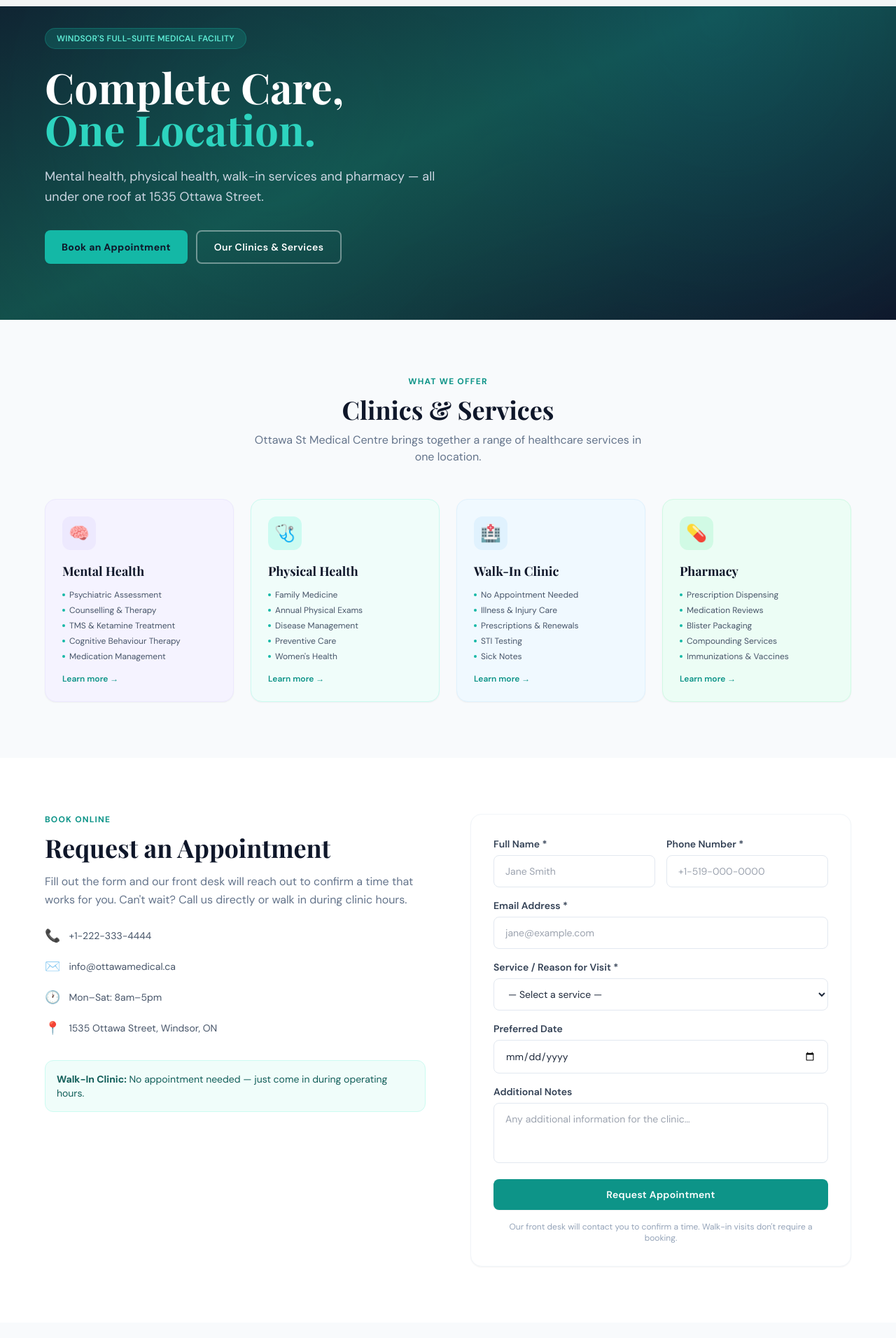
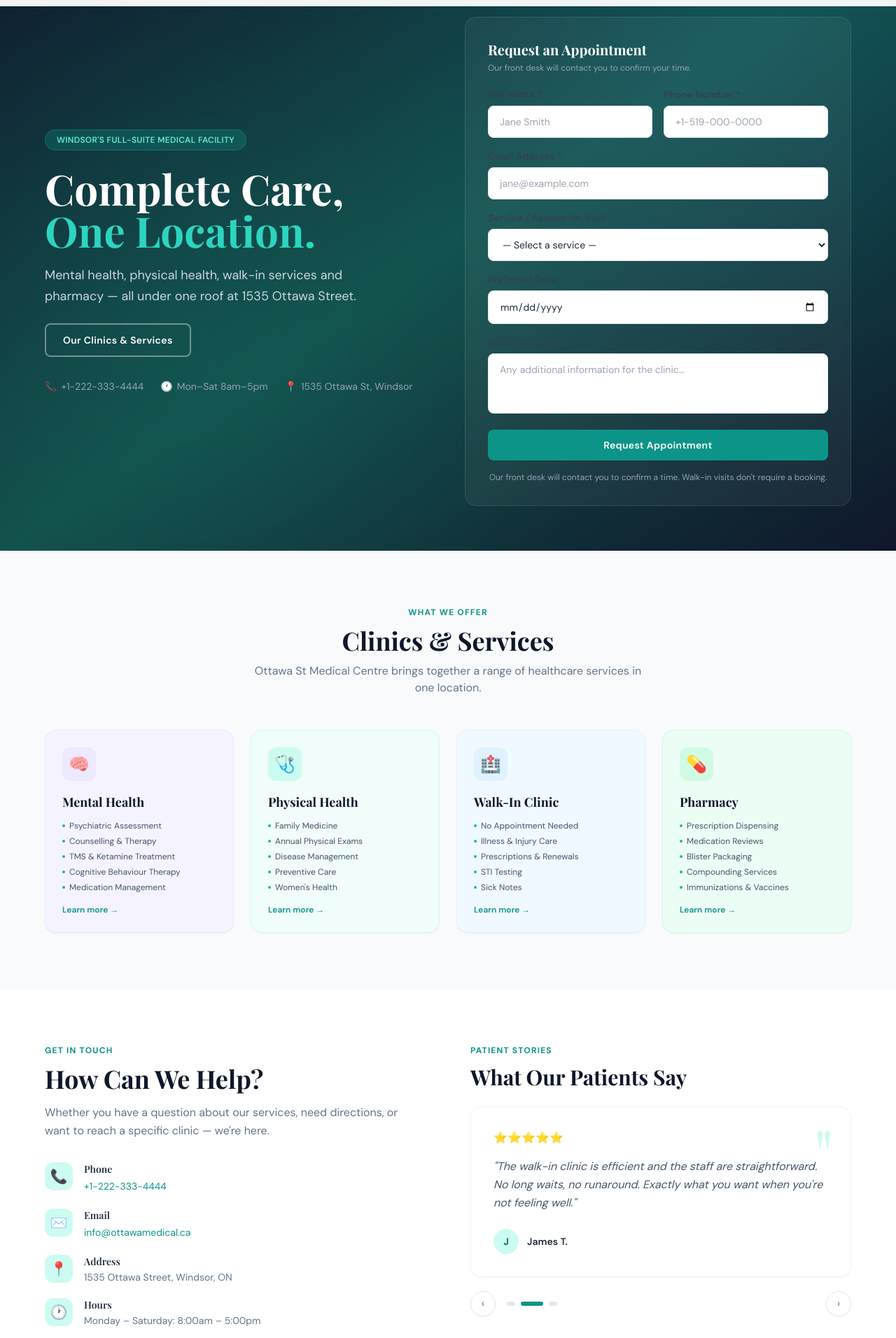
Before and after one commit to ev-digitalmarketing/Marketing-Website-Sample, a Next.js app: page / in a window 1280 px wide. Shown: the part 88-2000 px from the top of the page at 70% size. Built offline with nearby package versions, Linux system fonts and the light colour scheme; a web font is replaced by a local one.

Commit message:
Add files via upload

```diff
--- a/app/page.js
+++ b/app/page.js
@@ -2,46 +2,13 @@ import Link from 'next/link'
 import Navbar from '../components/Navbar'
 import Footer from '../components/Footer'
 import BookingForm from '../components/BookingForm'
-
-const services = [
-  {
-    icon: '🧠',
-    title: 'Mental Health',
-    href: '/services/mental-health',
-    color: 'bg-violet-50 border-violet-100',
-    iconBg: 'bg-violet-100 text-violet-700',
-    items: ['Psychiatric Assessment', 'Counselling & Therapy', 'TMS & Ketamine Treatment', 'Cognitive Behaviour Therapy', 'Medication Management'],
-  },
-  {
-    icon: '🩺',
-    title: 'Physical Health',
-    href: '/services/physical-health',
-    color: 'bg-teal-50 border-teal-100',
-    iconBg: 'bg-teal-100 text-teal-700',
-    items: ['Family Medicine', 'Annual Physical Exams', 'Disease Management', 'Preventive Care', "Women's Health"],
-  },
-  {
-    icon: '🏥',
-    title: 'Walk-In Clinic',
-    href: '/services/walk-in-clinic',
-    color: 'bg-sky-50 border-sky-100',
-    iconBg: 'bg-sky-100 text-sky-700',
-    items: ['No Appointment Needed', 'Illness & Injury Care', 'Prescriptions & Renewals', 'STI Testing', 'Sick Notes'],
-  },
-  {
-    icon: '💊',
-    title: 'Pharmacy',
-    href: '/services/pharmacy',
-    color: 'bg-emerald-50 border-emerald-100',
-    iconBg: 'bg-emerald-100 text-emerald-700',
-    items: ['Prescription Dispensing', 'Medication Reviews', 'Blister Packaging', 'Compounding Services', 'Immunizations & Vaccines'],
-  },
-]
+import ServicesSlider from '../components/ServicesSlider'
+import TestimonialsSlider from '../components/TestimonialsSlider'
 
 const testimonials = [
-  { text: 'Having my doctor, therapist, and pharmacy all in the same building has made managing my health so much easier.', name: 'Priya K.', rating: 5 },
-  { text: 'The walk-in clinic is efficient and the staff are straightforward. No long waits, no runaround.', name: 'James T.', rating: 5 },
-  { text: 'The mental health services here are genuinely comprehensive. Made a real difference for me.', name: 'Sarah M.', rating: 5 },
+  { text: 'Having my doctor, therapist, and pharmacy all in the same building has made managing my health so much easier. I don\'t know why every clinic isn\'t set up this way.', name: 'Priya K.', rating: 5 },
+  { text: 'The walk-in clinic is efficient and the staff are straightforward. No long waits, no runaround. Exactly what you want when you\'re not feeling well.', name: 'James T.', rating: 5 },
+  { text: 'The mental health services here are genuinely comprehensive. It\'s rare to find a clinic that takes it as seriously as they do. Made a real difference for me.', name: 'Sarah M.', rating: 5 },
 ]
 
 const faqs = [
@@ -57,30 +24,42 @@ export default function Home() {
     <>
       <Navbar />
       <main>
-        {/* Hero */}
-        <section className="pt-32 pb-20 px-4 bg-gradient-to-br from-slate-900 via-teal-900 to-slate-900 text-white relative overflow-hidden">
-          <div className="absolute inset-0 opacity-10" style={{ backgroundImage: 'radial-gradient(circle at 30% 50%, #14b8a6 0%, transparent 60%), radial-gradient(circle at 80% 20%, #0ea5e9 0%, transparent 50%)' }}></div>
-          <div className="max-w-6xl mx-auto relative z-10">
-            <div className="max-w-2xl">
+        {/* Hero — copy left, form right */}
+        <section className="pt-28 pb-16 px-4 bg-gradient-to-br from-slate-900 via-teal-900 to-slate-900 text-white relative overflow-hidden">
+          <div className="absolute inset-0 opacity-10" style={{ backgroundImage: 'radial-gradient(circle at 20% 60%, #14b8a6 0%, transparent 55%), radial-gradient(circle at 80% 15%, #0ea5e9 0%, transparent 50%)' }}></div>
+          <div className="max-w-6xl mx-auto relative z-10 grid grid-cols-1 lg:grid-cols-2 gap-12 items-center">
+            {/* Left: copy */}
+            <div>
               <div className="inline-flex items-center gap-2 bg-teal-500/20 border border-teal-500/30 rounded-full px-4 py-1.5 text-teal-300 text-xs font-semibold mb-6 tracking-wide uppercase">
                 Windsor's Full-Suite Medical Facility
               </div>
-              <h1 className="font-display text-5xl md:text-6xl font-bold leading-tight mb-6">
+              <h1 className="font-display text-4xl md:text-5xl lg:text-6xl font-bold leading-tight mb-5">
                 Complete Care,<br />
                 <span className="text-teal-400">One Location.</span>
               </h1>
-              <p className="text-slate-300 text-lg leading-relaxed mb-8 max-w-xl">
+              <p className="text-slate-300 text-lg leading-relaxed mb-6 max-w-lg">
                 Mental health, physical health, walk-in services and pharmacy — all under one roof at 1535 Ottawa Street.
               </p>
-              <div className="flex flex-wrap gap-3">
-                <Link href="#booking" className="btn-primary bg-teal-500 hover:bg-teal-400 text-slate-900 font-bold">Book an Appointment</Link>
+              <div className="flex flex-wrap gap-3 mb-8">
                 <Link href="/services" className="btn-outline border-white/40 text-white hover:bg-white/10 hover:text-white">Our Clinics & Services</Link>
               </div>
+              <div className="flex flex-wrap gap-6 text-sm text-slate-400">
+                <span className="flex items-center gap-1.5"><span className="text-teal-400">📞</span> <a href="tel:+12223334444" className="hover:text-white transition-colors">+1-222-333-4444</a></span>
+                <span className="flex items-center gap-1.5"><span className="text-teal-400">🕐</span> Mon–Sat 8am–5pm</span>
+                <span className="flex items-center gap-1.5"><span className="text-teal-400">📍</span> 1535 Ottawa St, Windsor</span>
+              </div>
+            </div>
+
+            {/* Right: booking form */}
+            <div className="bg-white/5 backdrop-blur-sm border border-white/10 rounded-2xl p-6 md:p-8">
+              <h2 className="font-display text-xl font-bold text-white mb-1">Request an Appointment</h2>
+              <p className="text-slate-400 text-xs mb-5">Our front desk will contact you to confirm your time.</p>
+              <BookingForm />
             </div>
           </div>
         </section>
 
-        {/* Services grid */}
+        {/* Services — desktop grid, mobile 3D slider */}
         <section id="services" className="py-20 px-4 bg-slate-50">
           <div className="max-w-6xl mx-auto">
             <div className="text-center mb-12">
@@ -88,71 +67,62 @@ export default function Home() {
               <h2 className="font-display text-4xl font-bold text-slate-900">Clinics & Services</h2>
               <p className="text-slate-500 mt-3 max-w-xl mx-auto">Ottawa St Medical Centre brings together a range of healthcare services in one location.</p>
             </div>
-
-            <div className="grid grid-cols-1 md:grid-cols-2 lg:grid-cols-4 gap-6">
-              {services.map(s => (
-                <Link key={s.href} href={s.href} className={`card p-6 border ${s.color} hover:scale-[1.02] transition-transform duration-200 group`}>
-                  <div className={`w-12 h-12 rounded-xl ${s.iconBg} flex items-center justify-center text-2xl mb-4`}>{s.icon}</div>
-                  <h3 className="font-display text-lg font-bold text-slate-900 mb-3 group-hover:text-teal-700 transition-colors">{s.title}</h3>
-                  <ul className="space-y-1.5">
-                    {s.items.map(item => (
-                      <li key={item} className="text-xs text-slate-600 flex items-center gap-1.5">
-                        <span className="w-1 h-1 rounded-full bg-teal-500 flex-shrink-0"></span>
-                        {item}
-                      </li>
-                    ))}
-                  </ul>
-                  <div className="mt-4 text-xs font-semibold text-teal-600 group-hover:translate-x-1 transition-transform">Learn more →</div>
-                </Link>
-              ))}
-            </div>
+            <ServicesSlider />
           </div>
         </section>
 
-        {/* Booking section */}
-        <section id="booking" className="py-20 px-4 bg-white">
+        {/* Contact section (repurposed from old booking section) */}
+        <section id="contact" className="py-20 px-4 bg-white">
           <div className="max-w-6xl mx-auto grid grid-cols-1 lg:grid-cols-2 gap-16 items-start">
             <div>
-              <p className="section-label">Book Online</p>
-              <h2 className="font-display text-4xl font-bold text-slate-900 mb-4">Request an Appointment</h2>
-              <p className="text-slate-500 leading-relaxed mb-6">Fill out the form and our front desk will reach out to confirm a time that works for you. Can't wait? Call us directly or walk in during clinic hours.</p>
-              <div className="space-y-4 mb-8">
-                <div className="flex items-center gap-3 text-sm text-slate-600"><span className="text-teal-500 text-lg">📞</span> <a href="tel:+12223334444" className="hover:text-teal-600">+1-222-333-4444</a></div>
-                <div className="flex items-center gap-3 text-sm text-slate-600"><span className="text-teal-500 text-lg">✉️</span> <a href="mailto:info@ottawamedical.ca" className="hover:text-teal-600">info@ottawamedical.ca</a></div>
-                <div className="flex items-center gap-3 text-sm text-slate-600"><span className="text-teal-500 text-lg">🕐</span> Mon–Sat: 8am–5pm</div>
-                <div className="flex items-center gap-3 text-sm text-slate-600"><span className="text-teal-500 text-lg">📍</span> 1535 Ottawa Street, Windsor, ON</div>
+              <p className="section-label">Get In Touch</p>
+              <h2 className="font-display text-4xl font-bold text-slate-900 mb-4">How Can We Help?</h2>
+              <p className="text-slate-500 leading-relaxed mb-8">Whether you have a question about our services, need directions, or want to reach a specific clinic — we're here.</p>
+              <div className="space-y-5">
+                <div className="flex gap-4 items-start">
+                  <div className="w-10 h-10 bg-teal-100 rounded-xl flex items-center justify-center text-xl flex-shrink-0">📞</div>
+                  <div>
+                    <h3 className="font-semibold text-slate-800 text-sm mb-0.5">Phone</h3>
+                    <a href="tel:+12223334444" className="text-teal-600 text-sm hover:underline">+1-222-333-4444</a>
+                  </div>
+                </div>
+                <div className="flex gap-4 items-start">
+                  <div className="w-10 h-10 bg-teal-100 rounded-xl flex items-center justify-center text-xl flex-shrink-0">✉️</div>
+                  <div>
+                    <h3 className="font-semibold text-slate-800 text-sm mb-0.5">Email</h3>
+                    <a href="mailto:info@ottawamedical.ca" className="text-teal-600 text-sm hover:underline">info@ottawamedical.ca</a>
+                  </div>
+                </div>
+                <div className="flex gap-4 items-start">
+                  <div className="w-10 h-10 bg-teal-100 rounded-xl flex items-center justify-center text-xl flex-shrink-0">📍</div>
+                  <div>
+                    <h3 className="font-semibold text-slate-800 text-sm mb-0.5">Address</h3>
+                    <p className="text-slate-500 text-sm">1535 Ottawa Street, Windsor, ON</p>
+                  </div>
+                </div>
+                <div className="flex gap-4 items-start">
+                  <div className="w-10 h-10 bg-teal-100 rounded-xl flex items-center justify-center text-xl flex-shrink-0">🕐</div>
+                  <div>
+                    <h3 className="font-semibold text-slate-800 text-sm mb-0.5">Hours</h3>
+                    <p className="text-slate-500 text-sm">Monday – Saturday: 8:00am – 5:00pm</p>
+                  </div>
+                </div>
               </div>
-              <div className="bg-teal-50 border border-teal-100 rounded-xl p-4 text-sm text-teal-800">
+              <div className="mt-8 bg-teal-50 border border-teal-100 rounded-xl p-4 text-sm text-teal-800">
                 <strong>Walk-In Clinic:</strong> No appointment needed — just come in during operating hours.
               </div>
             </div>
-            <div className="card p-8">
-              <BookingForm />
-            </div>
-          </div>
-        </section>
-
-        {/* Testimonials */}
-        <section className="py-20 px-4 bg-slate-50">
-          <div className="max-w-6xl mx-auto">
-            <div className="text-center mb-12">
+            {/* Testimonials slider in place of old form */}
+            <div>
               <p className="section-label">Patient Stories</p>
-              <h2 className="font-display text-4xl font-bold text-slate-900">What Our Patients Say</h2>
-            </div>
-            <div className="grid grid-cols-1 md:grid-cols-3 gap-6">
-              {testimonials.map((t, i) => (
-                <div key={i} className="card p-6">
-                  <div className="flex mb-3">{'⭐'.repeat(t.rating)}</div>
-                  <p className="text-slate-600 text-sm leading-relaxed mb-4 italic">"{t.text}"</p>
-                  <p className="text-sm font-semibold text-slate-800">— {t.name}</p>
-                </div>
-              ))}
+              <h2 className="font-display text-3xl font-bold text-slate-900 mb-6">What Our Patients Say</h2>
+              <TestimonialsSlider testimonials={testimonials} />
             </div>
           </div>
         </section>
 
         {/* FAQ */}
-        <section className="py-20 px-4 bg-white">
+        <section className="py-20 px-4 bg-slate-50">
           <div className="max-w-3xl mx-auto">
             <div className="text-center mb-12">
               <p className="section-label">FAQ</p>
@@ -174,7 +144,7 @@ export default function Home() {
           <h2 className="font-display text-3xl font-bold mb-3">Ready to Get the Care You Need?</h2>
           <p className="text-teal-100 mb-8 max-w-md mx-auto">Windsor's most complete medical facility is here for you — book online or walk in today.</p>
           <div className="flex flex-wrap justify-center gap-4">
-            <Link href="#booking" className="btn-primary bg-white text-teal-800 hover:bg-teal-50">Book an Appointment</Link>
+            <Link href="#" onClick={() => window.scrollTo({top:0,behavior:'smooth'})} className="btn-primary bg-white text-teal-800 hover:bg-teal-50">Book an Appointment</Link>
             <Link href="/services" className="btn-outline border-white text-white hover:bg-white/20 hover:text-white">Explore Services</Link>
           </div>
         </section>
--- /dev/null
+++ b/components/ServicesSlider.js
@@ -0,0 +1,172 @@
+'use client'
+import { useState } from 'react'
+import Link from 'next/link'
+
+const services = [
+  {
+    icon: '🧠',
+    title: 'Mental Health',
+    href: '/services/mental-health',
+    color: 'bg-violet-50 border-violet-100',
+    iconBg: 'bg-violet-100 text-violet-700',
+    accentColor: '#7c3aed',
+    items: ['Psychiatric Assessment', 'Counselling & Therapy', 'TMS & Ketamine Treatment', 'Cognitive Behaviour Therapy', 'Medication Management'],
+  },
+  {
+    icon: '🩺',
+    title: 'Physical Health',
+    href: '/services/physical-health',
+    color: 'bg-teal-50 border-teal-100',
+    iconBg: 'bg-teal-100 text-teal-700',
+    accentColor: '#0d9488',
+    items: ['Family Medicine', 'Annual Physical Exams', 'Disease Management', 'Preventive Care', "Women's Health"],
+  },
+  {
+    icon: '🏥',
+    title: 'Walk-In Clinic',
+    href: '/services/walk-in-clinic',
+    color: 'bg-sky-50 border-sky-100',
+    iconBg: 'bg-sky-100 text-sky-700',
+    accentColor: '#0284c7',
+    items: ['No Appointment Needed', 'Illness & Injury Care', 'Prescriptions & Renewals', 'STI Testing', 'Sick Notes'],
+  },
+  {
+    icon: '💊',
+    title: 'Pharmacy',
+    href: '/services/pharmacy',
+    color: 'bg-emerald-50 border-emerald-100',
+    iconBg: 'bg-emerald-100 text-emerald-700',
+    accentColor: '#059669',
+    items: ['Prescription Dispensing', 'Medication Reviews', 'Blister Packaging', 'Compounding Services', 'Immunizations & Vaccines'],
+  },
+]
+
+export default function ServicesSlider() {
+  const [active, setActive] = useState(0)
+
+  const getCardStyle = (i) => {
+    const diff = i - active
+    if (diff === 0) return {
+      transform: 'translateX(0) scale(1) rotateY(0deg)',
+      zIndex: 10,
+      opacity: 1,
+      filter: 'brightness(1)',
+    }
+    if (Math.abs(diff) === 1) return {
+      transform: `translateX(${diff * 55}%) scale(0.88) rotateY(${diff * -18}deg)`,
+      zIndex: 5,
+      opacity: 0.75,
+      filter: 'brightness(0.85)',
+    }
+    return {
+      transform: `translateX(${diff * 75}%) scale(0.76) rotateY(${diff * -28}deg)`,
+      zIndex: 1,
+      opacity: 0.4,
+      filter: 'brightness(0.7)',
+    }
+  }
+
+  return (
+    <>
+      {/* Desktop: normal grid */}
+      <div className="hidden md:grid grid-cols-2 lg:grid-cols-4 gap-6">
+        {services.map(s => (
+          <Link key={s.href} href={s.href} className={`card p-6 border ${s.color} hover:scale-[1.02] transition-transform duration-200 group`}>
+            <div className={`w-12 h-12 rounded-xl ${s.iconBg} flex items-center justify-center text-2xl mb-4`}>{s.icon}</div>
+            <h3 className="font-display text-lg font-bold text-slate-900 mb-3 group-hover:text-teal-700 transition-colors">{s.title}</h3>
+            <ul className="space-y-1.5">
+              {s.items.map(item => (
+                <li key={item} className="text-xs text-slate-600 flex items-center gap-1.5">
+                  <span className="w-1 h-1 rounded-full bg-teal-500 flex-shrink-0"></span>
+                  {item}
+                </li>
+              ))}
+            </ul>
+            <div className="mt-4 text-xs font-semibold text-teal-600 group-hover:translate-x-1 transition-transform">Learn more →</div>
+          </Link>
+        ))}
+      </div>
+
+      {/* Mobile: 3D perspective slider */}
+      <div className="md:hidden">
+        <div
+          className="relative h-80 flex items-center justify-center"
+          style={{ perspective: '900px' }}
+        >
+          {services.map((s, i) => (
+            <div
+              key={s.href}
+              onClick={() => {
+                if (i !== active) {
+                  setActive(i)
+                }
+              }}
+              className="absolute w-64 cursor-pointer"
+              style={{
+                ...getCardStyle(i),
+                transition: 'all 0.45s cubic-bezier(0.25, 0.46, 0.45, 0.94)',
+                transformStyle: 'preserve-3d',
+              }}
+            >
+              <div className={`rounded-2xl border-2 p-6 shadow-xl ${s.color}`}>
+                <div className={`w-12 h-12 rounded-xl ${s.iconBg} flex items-center justify-center text-2xl mb-4`}>{s.icon}</div>
+                <h3 className="font-display text-lg font-bold text-slate-900 mb-3">{s.title}</h3>
+                <ul className="space-y-1.5">
+                  {s.items.map(item => (
+                    <li key={item} className="text-xs text-slate-600 flex items-center gap-1.5">
+                      <span className="w-1 h-1 rounded-full flex-shrink-0" style={{ backgroundColor: s.accentColor }}></span>
+                      {item}
+                    </li>
+                  ))}
+                </ul>
+                {i === active && (
+                  <Link
+                    href={s.href}
+                    className="mt-4 inline-block text-xs font-semibold"
+                    style={{ color: s.accentColor }}
+                    onClick={e => e.stopPropagation()}
+                  >
+                    Learn more →
+                  </Link>
+                )}
+              </div>
+            </div>
+          ))}
+        </div>
+
+        {/* Dot navigation */}
+        <div className="flex justify-center gap-3 mt-4">
+          {services.map((s, i) => (
+            <button
+              key={i}
+              onClick={() => setActive(i)}
+              className="w-2.5 h-2.5 rounded-full transition-all duration-300"
+              style={{
+                backgroundColor: i === active ? s.accentColor : '#cbd5e1',
+                transform: i === active ? 'scale(1.3)' : 'scale(1)',
+              }}
+            />
+          ))}
+        </div>
+
+        {/* Swipe hint arrows */}
+        <div className="flex justify-center gap-6 mt-4">
+          <button
+            onClick={() => setActive(prev => Math.max(0, prev - 1))}
+            className="w-9 h-9 rounded-full bg-white border border-slate-200 shadow-sm flex items-center justify-center text-slate-500 hover:text-teal-600 transition-colors disabled:opacity-30"
+            disabled={active === 0}
+          >
+            ‹
+          </button>
+          <button
+            onClick={() => setActive(prev => Math.min(services.length - 1, prev + 1))}
+            className="w-9 h-9 rounded-full bg-white border border-slate-200 shadow-sm flex items-center justify-center text-slate-500 hover:text-teal-600 transition-colors disabled:opacity-30"
+            disabled={active === services.length - 1}
+          >
+            ›
+          </button>
+        </div>
+      </div>
+    </>
+  )
+}
--- /dev/null
+++ b/components/TestimonialsSlider.js
@@ -0,0 +1,71 @@
+'use client'
+import { useState, useEffect } from 'react'
+
+export default function TestimonialsSlider({ testimonials }) {
+  const [active, setActive] = useState(0)
+
+  // Auto-advance every 5 seconds
+  useEffect(() => {
+    const timer = setInterval(() => {
+      setActive(i => (i + 1) % testimonials.length)
+    }, 5000)
+    return () => clearInterval(timer)
+  }, [testimonials.length])
+
+  const t = testimonials[active]
+
+  return (
+    <div>
+      {/* Card */}
+      <div className="card p-8 min-h-48 relative overflow-hidden border border-slate-100">
+        {/* Big quote mark decoration */}
+        <div className="absolute top-4 right-6 font-display text-8xl text-teal-100 leading-none select-none pointer-events-none">"</div>
+
+        <div className="flex mb-4">
+          {'⭐'.repeat(t.rating)}
+        </div>
+
+        <p
+          key={active}
+          className="text-slate-600 leading-relaxed mb-6 italic text-base fade-up"
+        >
+          "{t.text}"
+        </p>
+
+        <div className="flex items-center gap-3">
+          <div className="w-9 h-9 rounded-full bg-teal-100 flex items-center justify-center text-teal-700 font-bold text-sm">
+            {t.name.charAt(0)}
+          </div>
+          <p className="font-semibold text-slate-800 text-sm">{t.name}</p>
+        </div>
+      </div>
+
+      {/* Controls */}
+      <div className="flex items-center gap-4 mt-5">
+        <button
+          onClick={() => setActive(i => (i - 1 + testimonials.length) % testimonials.length)}
+          className="w-9 h-9 rounded-full border border-slate-200 bg-white shadow-sm flex items-center justify-center text-slate-500 hover:text-teal-600 hover:border-teal-300 transition-all"
+        >‹</button>
+
+        <div className="flex gap-2 flex-1">
+          {testimonials.map((_, i) => (
+            <button
+              key={i}
+              onClick={() => setActive(i)}
+              className="h-1.5 rounded-full transition-all duration-300"
+              style={{
+                backgroundColor: i === active ? '#0d9488' : '#e2e8f0',
+                width: i === active ? '2rem' : '0.75rem',
+              }}
+            />
+          ))}
+        </div>
+
+        <button
+          onClick={() => setActive(i => (i + 1) % testimonials.length)}
+          className="w-9 h-9 rounded-full border border-slate-200 bg-white shadow-sm flex items-center justify-center text-slate-500 hover:text-teal-600 hover:border-teal-300 transition-all"
+        >›</button>
+      </div>
+    </div>
+  )
+}
```
